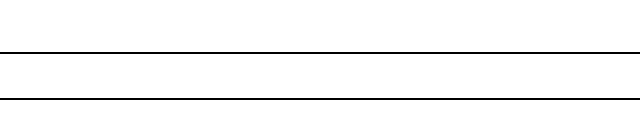
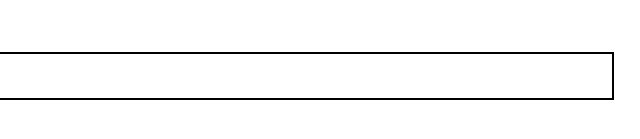
Before and after one commit to bizip/awesome-books, a website: page index.html in a window 1280 px wide. Shown: the part 695-834 px from the top of the page, 640-1280 px from the left. Drawn offline with Linux system fonts and the light colour scheme.

Commit message:
litlle touchs

```diff
--- a/main.css
+++ b/main.css
@@ -128,7 +128,7 @@ form button {
 }
 
 footer {
-  width: 100%;
+  width: 96%;
   height: 3rem;
   display: flex;
   position: fixed;
@@ -139,10 +139,11 @@ footer {
   bottom: 0;
   z-index: 1;
   margin-bottom: 5px;
+  background-color: #fff;
 }
 
 .contact {
   height: 90vh;
   width: 100%;
-  margin-bottom: 5px;
+  margin-bottom: 25px;
 }
```
